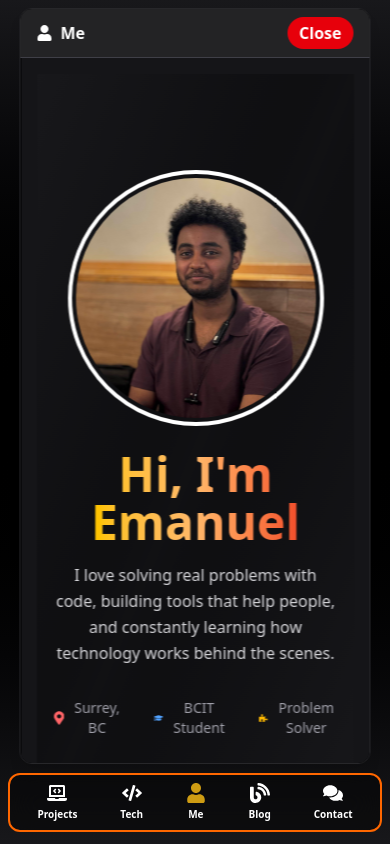
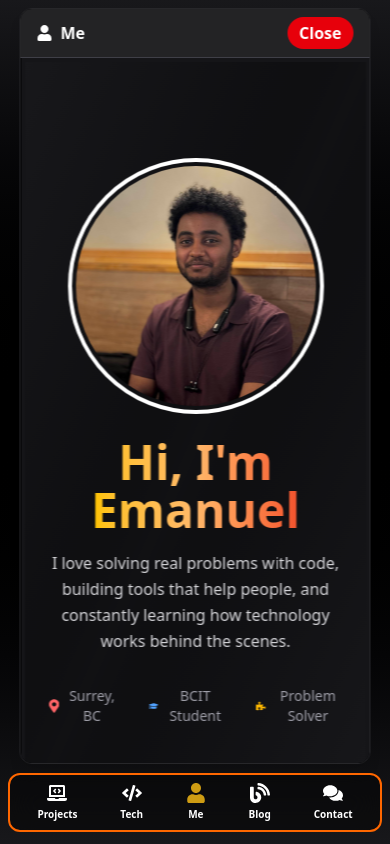
Before and after one commit to Emanuel-DevX/Portfolio, a React (Vite) app: page /me in a window 390 px wide. Built offline with nearby package versions, Linux system fonts and the light colour scheme; no server answers.

Commit message:
Update AppWindow: adjust behavior for new Contact app integration

```diff
--- a/src/components/AppWindow.jsx
+++ b/src/components/AppWindow.jsx
@@ -53,7 +53,7 @@ const AppWindow = () => {
           Close
         </button>
       </div>
-      <div className="p-4 flex1 h-full overflow-y-auto overflow-auto custom-scrollbar  bg-zinc-900/90 backdrop-blur-lg">
+      <div className="md:p-4 p-1 flex1 h-full overflow-y-auto overflow-auto custom-scrollbar  bg-zinc-900/90 backdrop-blur-lg">
         <div className='h-full'>{<Component  /> || <p className="text-gray-500">Unknown app.</p>}</div>
       </div>
     </div>
```
